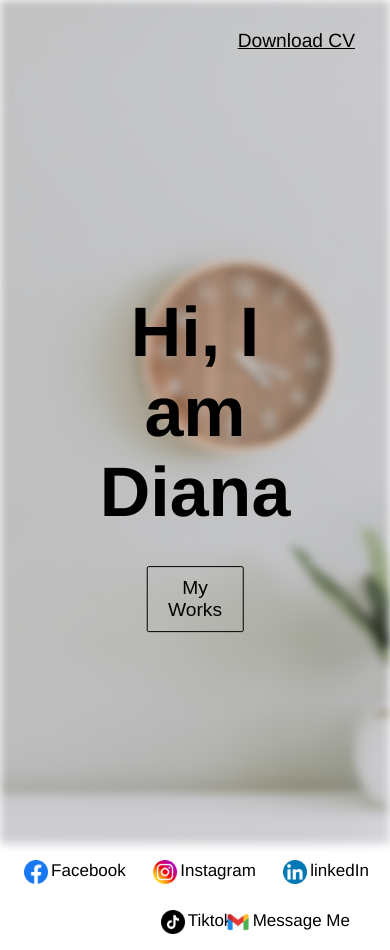
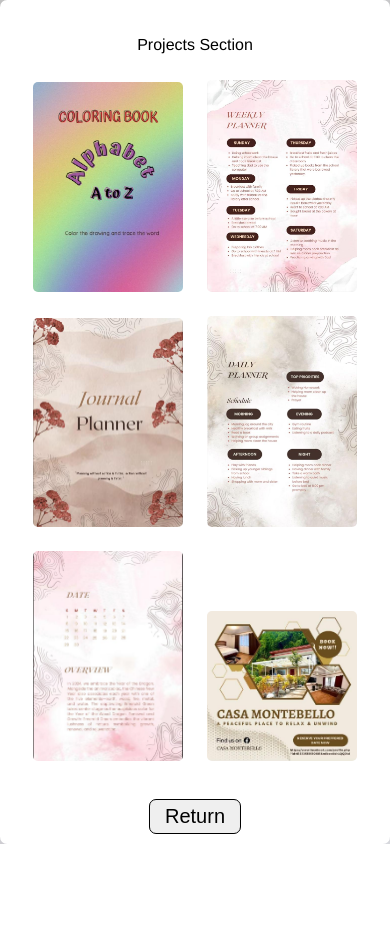
Before and after one commit to Enrico-Garcia-D/portfolio1, a plain HTML site: page index.html in a window 390 px wide. Both pictures are taken after a click on the button "My Works". After the commit the page ends 844 px from the top, so only its background shows below. Drawn offline with Linux system fonts and the light colour scheme.

Commit message:
v1.1 portfolio
v1.1

```diff
--- a/index.css
+++ b/index.css
@@ -1,90 +1,80 @@
-body, html{
-    height:100%;
+body, html {
+    height: 100vh;
+    width: 100%;
     font-family: "Helvetica", Sans-Serif;
     margin: 0;
     padding: 0;
 }
-*{
-    box-sizing: border-box;
-}
-.bg-image{
+
+.bg-image {
     position: relative;
     height: 100vh;
+    width: 100%;
     background-image: url(images/samantha-gades-BlIhVfXbi9s-unsplash.jpg);
     background-size: cover;
     background-repeat: no-repeat;
     background-position: center;
-    filter: blur(5px);
-    -webkit-filter: blur(5px);
+    z-index: 0;
 }
 
-.email{
+.cv {
     position: absolute;
-    right: 30px;
-    border-radius: 7px;
-    transition: 0.4s;
-}
-
-.email:hover{
-    background-color: antiquewhite;
-}
-.cv{
-    position: absolute;
-    font-size: larger;
+    font-size: 17px;
+    font-weight: 40px;
     padding: 10px 20px;
     color: #000;
     background-color: none;
-    top: 20px;
+    top: 21px;
     border: none;
     right: 15px;
     cursor: pointer;
     transition: 0.3s;
     border-radius: 7px;
+    text-decoration: none;
 }
 
-.cv:hover{
+.cv:hover {
     overflow: hidden;
     background: brown;
     color: yellow;
 }
-.nav-bar{
+
+.nav-bar {
     display: flex;
     position: absolute;
     top: 0;
-}z
-.container{
-    height: 100vh;
-    position: relative;
 }
-h3{
+
+h3 {
     margin-left: 20px;
     font-weight: 200;
 }
 
-.center-text{
+.center-text {
     position: absolute;
     display: block;
     align-items: center;
     text-align: center;
     justify-content: center;
-    top: 50%;
-    left: 50%;
-    transform: translate(-50%, -50%);
-}
-h1{
-    font-weight: bolder;
-    font-size: 70px;
-    padding-bottom: 20px;
-    transition: 0.3s ease;
+    top: 30%;
+    height: auto;
+    width: 100%;
 }
 
-h1:hover{
-    font-size: 50px;
+.text-clickable:hover {
+    font-size: 60px;
     color: yellow;
-    transition: 0.3s ease;
     cursor: pointer;
+    transition: font-size 0.3s ease;
 }
-#myworks{
+
+.text-clickable:not(:hover) {
+    font-size: 70px;
+    color: initial;
+    transition: font-size 0.3s ease;
+}
+
+#myworks {
     font-size: larger;
     padding: 10px 20px;
     position: absolute;
@@ -94,22 +84,28 @@ h1:hover{
     border: 1px solid;
     border-radius: 2px;
     transition: 0.3s;
+    cursor: pointer;
+    letter-spacing: normal;
+    transition: letter-spacing 0.3s ease;
 }
 
-#myworks:hover{
+#myworks:hover {
     color: yellow;
-    transition: 0.2s;
+    transition: 0.3s;
+    letter-spacing: 5px;
 }
 
-.popup-container{
+.popup-container {
     display: none;
     position: fixed;
+    top: 50%;
+    left: 50%;
+    transform: translate(-50%, -50%);
     background-color: antiquewhite;
-    padding: 50px;
+    padding: 20px; /* Adjust padding as needed */
     box-shadow: 0 0 10px rgba(0, 0, 0, 0.3);
-    z-index: 9999;
-    border-radius: 3px;
-    top: -40px;
+    z-index: 99;
+    border-radius: 5px; /* Increase border-radius for a more rounded box */
     animation: fadeIn 0.7s forwards;
 }
 
@@ -122,22 +118,113 @@ h1:hover{
     }
   }
 
-.popup-container p{
+.popup-container p {
     font-family: Georgia, 'Times New Roman', Times, serif;
     font-size: 20px;
 }
 
-.contact{
-    position: relative;
+/*-----------Projects Section---------------*/
+
+#projects {
+    display: none;
+    position: fixed;
+    top: 0;
+    left: 0;
+    border-radius: 10px;
+    width: calc(100% - 20px); /* Adjust width to account for margins */
+    height: calc(100% - 20px); /* Adjust height to account for margins */
+    margin: 10px; /* Add a small margin around the container */
+    background-color: rgba(0, 0, 0, 0.5);
+    z-index: 999;
+    opacity: 0; /* Initially make it transparent */
+    transition: opacity 0.3s ease; /* Add transition for opacity */
+}
+
+#projects-content {
+    position: absolute;
+    border-radius: 7px;
+    top: 0;
+    left: 0;
+    width: 100%;
+    height: 100%;
+    background-color: white;
+    padding: 20px;
+    box-sizing: border-box;
+    overflow-y: auto;
+}
+
+#projects.show {
+    display: block;
+    opacity: 1; /* Change opacity to make it fully visible */
+}
+
+#projects-content:not("closeBtn") {
+    display: flex;
+    flex-wrap: wrap;
+    justify-content: center;
+}
+
+#projects-content img {
+    width: 150px; /* Adjust the width as needed */
+    height: auto; /* Maintain aspect ratio */
+    margin: 10px; /* Add margin between images */
+    border-radius: 5px; /* Add border radius for rounded corners */
+}
+
+.imgsample {
+    cursor: pointer;
+    transition: transform 0.2s ease;
+}
+
+.imgsample:hover {
+    transform: scale(1.1);
+}
+
+.imgsample.enlarged {
+    position: fixed;
+    top: 50%;
+    left: 50%;
+    transform: translate(-50%, -50%) scale(2.2);
+    z-index: 9999;
+}
+
+#closeBtn{
+    position: absolute;
+    font-size: 20px;
+    font-weight: 40px;
+    padding: 5px 15px;
+    left: 50%;
+    bottom: 10px;
+    color: #000;
+    background-color: none;
+    border: 1px solid;
+    cursor: pointer;
+    transition: 0.3s;
+    border-radius: 7px;
+    text-decoration: none;
+    transform: translateX(-50%);
+    letter-spacing: normal;
+    transition: letter-spacing 0.3s ease;
+}
+
+#closeBtn:hover{
+    letter-spacing: 5px;
+    border-color: yellow;
+}
+
+/*---------------------Contact Section---------------------------*/
+.contact {
+    position: absolute;
     display: flexbox;
     align-items: center;
     text-align: center;
     justify-content: center;
     padding: 3px;
     width: 100%;
+    bottom: -7px;
 }
 
-.contact a{
+.contact a {
     font-size: 17px;
     font-weight: 40px;
     text-decoration: none;
@@ -148,13 +235,79 @@ h1:hover{
     padding: 10px;
 }
 
-.contact a:not(.email):hover{
+.contact a:not(.email):hover {
     color: yellow;
     transform: translateY(-35px);
     font-size: 20px;
 }
-.icon{
+
+.icon {
     width: 30px;
     vertical-align: middle;
     padding: 3px;
 }
+
+.email {
+    position: absolute;
+    font-size: 17px;
+    font-weight: 40px;
+    padding: 5px 15px;
+    color: #000;
+    background-color: none;
+    top: 20px;
+    border: none;
+    left: 15px;
+    cursor: pointer;
+    transition: 0.3s;
+    border-radius: 7px;
+    text-decoration: none;
+}
+
+.email:hover {
+    background-color: antiquewhite;
+    overflow: hidden;
+}
+
+@media only screen and (max-width: 768px) {
+    .cv {
+        font-size: 14px; /* Decrease font size */
+    }
+
+    .center-text {
+        top: 20%; /* Adjust positioning */
+    }
+
+    .text-clickable {
+        font-size: 50px; /* Adjust font size */
+    }
+
+    #myworks {
+        font-size: medium; /* Adjust font size */
+    }
+
+    .popup-container {
+        width: 90%; /* Adjust width */
+    }
+
+    .popup-container p {
+        font-size: 16px; /* Decrease font size */
+    }
+
+    #projects {
+        margin: 0; /* Remove margin */
+        width: 100%; /* Adjust width */
+        height: 100%; /* Adjust height */
+    }
+
+    .contact {
+        bottom: 0; /* Adjust positioning */
+    }
+
+    .contact a {
+        font-size: 14px; /* Decrease font size */
+    }
+
+    .email {
+        font-size: 14px; /* Decrease font size */
+    }
+}
--- a/index.html
+++ b/index.html
@@ -7,31 +7,44 @@
     <title>Portfolio</title>
 </head>
 <body>
-    <div class="bg-image"></div>
-    <div class="container">
-            <a class="cv" href="https://github.com/Enrico-Garcia-D/Portfolio/blob/main/NU%C3%91EZ-DIANA-JOY-ZAPARITA.pdf" download="Diana_Nunez_CV">Download CV</a>
-            <div class="center-text" >
+    <div class="bg-image">
+        <!--Heading Section-------------------------------------->
+        <a class="cv" href="NUÑEZ-DIANA-JOY-ZAPARITA.pdf" download="Diana_Nunez_CV">Download CV</a>
+        <!--Center Objects--------------------------------------->
+        <div class="center-text" >
                 <div class="popup-container" id="popup">
-                        <span class="close" onclick="closePopup()"</span>
-                        <p>I'm a passionate logo designer with a keen eye for detail and a love for creativity.
+                    <span class="close" onclick="closePopup()"</span>
+                    <p>I'm a passionate logo designer with a keen eye for detail and a love for creativity.
                             With years of experience in graphic design, I specialize in crafting unique and memorable
                             logos that effectively represent my clients' brands. Whether you're a startup looking to make
                             a bold statement or an established business in need of a brand refresh, I'm here to help bring
                             your vision to life. Let's work together to create a logo that truly stands out!</p>
                 </div>
-                        <h1 id="h1" class="text-clickable">Hi, I am Diana</h1>
+                    <h1 id="h1" class="text-clickable">Hi, I am Diana</h1>
+        <!--Projects Section------------------------------------->
                 <button id="myworks">My Works</button>
+                <div id="projects">
+                    <div id="projects-content">
+                        <p class="projects-title">Projects Section</p>
+                        <img class="imgsample" src="images/p1.jpg" alt="Image 1">
+                        <img class="imgsample" src="images/p2.jpg" alt="Image 2">
+                        <img class="imgsample" src="images/p3.jpg" alt="Image 3">
+                        <img class="imgsample" src="images/p4.jpg" alt="Image 4">
+                        <img class="imgsample" src="images/p5.jpg" alt="Image 5">
+                        <img class="imgsample" src="images/p6.jpg" alt="Image 6">
+                        <button id="closeBtn">Return</button>
+                    </div>
+                </div>
             </div>
-
+        <!--Contacts Section------------------------------------->
             <div class="contact">
                 <a href="https://www.facebook.com/dianajoynunez?mibextid=opq0tG"><img class="icon" src="images/5296499_fb_facebook_facebook logo_icon.png">Facebook</a>
                 <a href="https://l.facebook.com/l.php?u=https%3A%2F%2Fwww.instagram.com%2Fdei.yana%3Figsh%3DMWcxM202eHMxNjZheQ%253D%253D%26fbclid%3DIwAR3cVNT4GCGDAfGY3iEvkqU_ZSNzRNZsPVkgdYxhgWAkbOeyYzrfUKMdlGo&h=AT1c8iQfKPFLAaRt7dvr-Um8UQ_JPh4aoa8PIX7jT0J5XIp8u5UeESG5mZIA1fsnrBkdcGt4lB9YeTQmNWgbNAs6yndHpA--mJKgar1qkmdeOEPJ76A0fuWdLrItHt7mkqmBNQ"><img class="icon" src="images/3225191_app_instagram_logo_media_popular_icon.png">Instagram</a>
                 <a href=""><img class="icon" src="images/3225190_app_linkedin_logo_media_popular_icon.png">linkedIn</a>
                 <a href="https://l.facebook.com/l.php?u=https%3A%2F%2Fwww.tiktok.com%2F%40die.yanaa%3F_t%3D8kAzXEY0LIo%26_r%3D1%26fbclid%3DIwAR24nbWnOG068R_vgk3ByQ-ygGQB9bvzwgDMzbPuKEhwbdKgzEyd3aehc2o&h=AT1c8iQfKPFLAaRt7dvr-Um8UQ_JPh4aoa8PIX7jT0J5XIp8u5UeESG5mZIA1fsnrBkdcGt4lB9YeTQmNWgbNAs6yndHpA--mJKgar1qkmdeOEPJ76A0fuWdLrItHt7mkqmBNQ"><img class="icon" src="images/7693325_tiktok_social media_logo_apps_icon.png">Tiktok</a>
-                <a class="email" href="mailto:dianajoynunez748@gmail.com"><img class="icon" src="images/7089163_gmail_google_icon.png">Message Me</a>
             </div>
-        </div>
-
+            <a class="email" href="mailto:dianajoynunez748@gmail.com"><img class="icon" src="images/7089163_gmail_google_icon.png">Message Me</a>
+    </div>
         <script src="index.js"></script>
 </body>
 </html>
--- a/index.js
+++ b/index.js
@@ -1,30 +1,63 @@
-var h1 = document.getElementById("h1")
-var originalText = h1.innerText
+var h1 = document.getElementById("h1");
+var originalText = h1.innerText;
+const projectsBtn = document.getElementById("myworks");
+const projectsCon = document.getElementById("projects");
+const closeBtn = document.getElementById("closeBtn");
+const imgsample = document.querySelectorAll(".imgsample")
+
+
 
 h1.addEventListener("mouseover", function(){
-    this.textContent = "About Me"
-    document.getElementById("myworks").style.display = "none"
-})
+    this.textContent = "About Me";
+    document.getElementById("myworks").style.display = "none";
+});
+
 h1.addEventListener("mouseout", function(){
-    this.textContent = originalText
-    document.getElementById("myworks").style.display =""
-})
+    this.textContent = originalText;
+    document.getElementById("myworks").style.display ="";
+});
 
 h1.addEventListener("click", function(){
-    openPopup()
-})
+    openPopup();
+});
 
 document.addEventListener("click", function(event){
-    var popup = document.getElementById("popup")
+    var popup = document.getElementById("popup");
     if(!popup.contains(event.target) && event.target !== h1){
-        closePopup()
+        closePopup();
     }
-})
+});
 
 function openPopup(){
-    document.getElementById("popup").style.display = "block"
+    document.getElementById("popup").style.display = "block";
 }
 
 function closePopup(){
-    document.getElementById("popup").style.display = "none"
+    document.getElementById("popup").style.display = "none";
 }
+
+/////////////////Projects-Button/////////////////////////
+projectsBtn.addEventListener("click", function() {
+  projectsCon.style.display = "block"; // Show the projects section
+  setTimeout(function() {
+    projectsCon.classList.add("show"); // Add the show class after a short delay
+  }, 50); // Adjust delay as needed for smoother transition
+});
+
+closeBtn.addEventListener("click", function() {
+  projectsCon.classList.remove("show"); // Remove the show class to hide the projects section
+  setTimeout(function() {
+    projectsCon.style.display = "none"; // Hide the projects section after the transition completes
+  }, 300); // Adjust delay to match the transition duration
+});
+
+imgsample.forEach(image => {
+  image.addEventListener("click", () => {
+      imgsample.forEach(otherImage => {
+          if (otherImage !== image) {
+              otherImage.classList.remove('enlarged');
+          }
+      });
+      image.classList.toggle('enlarged');
+  });
+});
```
Also changed, not shown: images/p1.jpg (added), images/p2.jpg (added), images/p3.jpg (added), images/p4.jpg (added), images/p5.jpg (added), images/p6.jpg (added).
